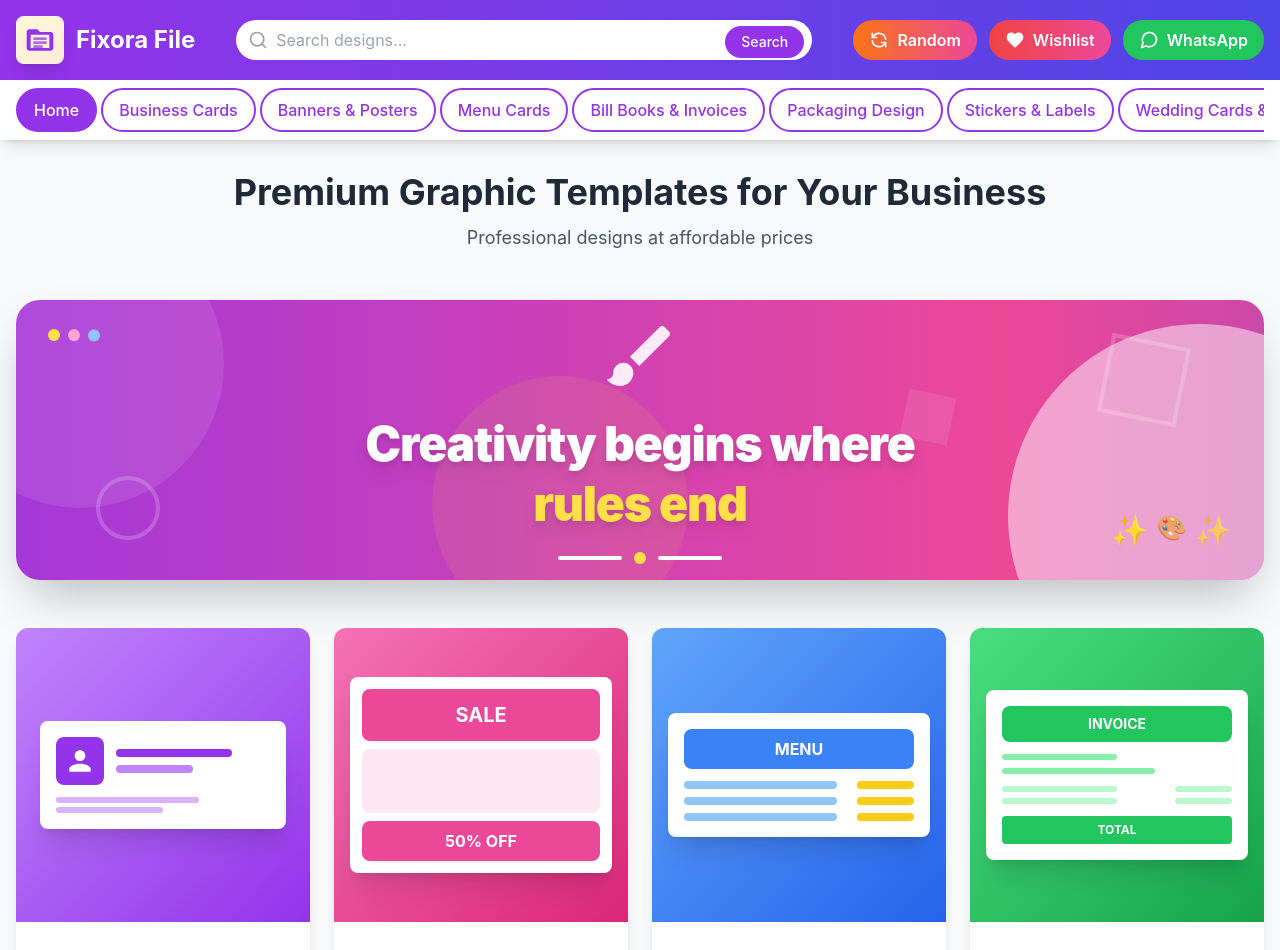
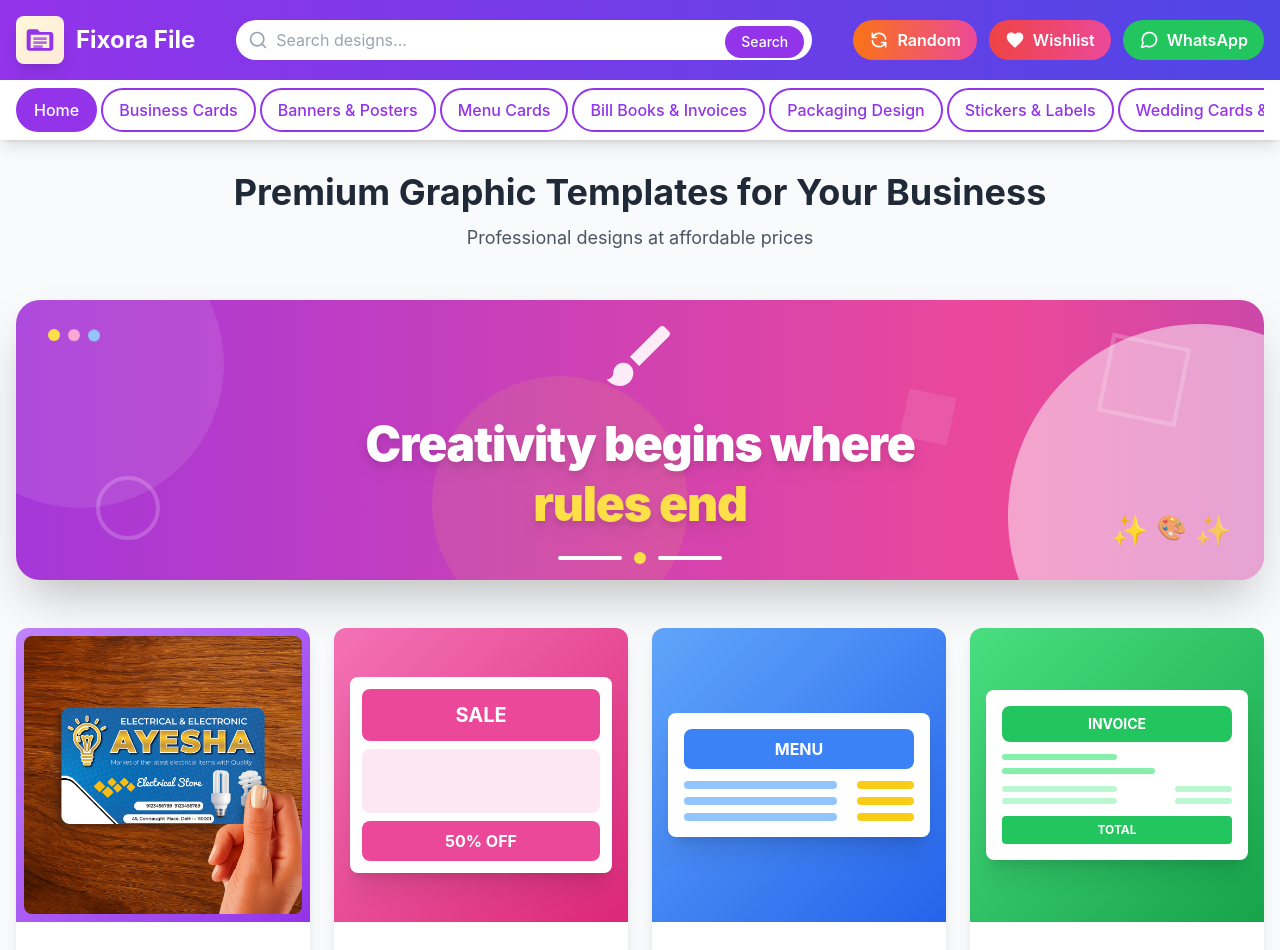
Before and after one commit to fixorafile-arch/fixora-file-digitalstore, a React (Vite) app: page / in a window 1280 px wide. Shown: the top 950 px of the page. Built offline with nearby package versions, Linux system fonts and the light colour scheme.

Commit message:
Update App.tsx

```diff
--- a/src/App.tsx
+++ b/src/App.tsx
@@ -872,26 +872,14 @@
                   switch(name) {
                     case 'Business Cards':
                       return (
-                        <div className="w-full h-full flex items-center justify-center p-6">
-                          <div className="w-full bg-white rounded-lg shadow-xl p-4 transform hover:scale-105 transition-all">
-                            <div className="flex items-center space-x-3 mb-3">
-                              <div className="w-12 h-12 bg-purple-600 rounded-lg flex items-center justify-center">
-                                <svg className="w-8 h-8 text-white" fill="currentColor" viewBox="0 0 24 24">
-                                  <path d="M12 12c2.21 0 4-1.79 4-4s-1.79-4-4-4-4 1.79-4 4 1.79 4 4 4zm0 2c-2.67 0-8 1.34-8 4v2h16v-2c0-2.66-5.33-4-8-4z"/>
-                                </svg>
-                              </div>
-                              <div className="flex-1">
-                                <div className="h-2 bg-purple-600 rounded w-3/4 mb-2"></div>
-                                <div className="h-2 bg-purple-400 rounded w-1/2"></div>
-                              </div>
-                            </div>
-                            <div className="space-y-1">
-                              <div className="h-1.5 bg-purple-300 rounded w-2/3"></div>
-                              <div className="h-1.5 bg-purple-300 rounded w-1/2"></div>
-                            </div>
-                          </div>
-                        </div>
-                      );
+  <div className="w-full h-full flex items-center justify-center p-2">
+    <img
+      src="/public/3.jpg"
+      alt="Business Card"
+      className="w-full h-full object-cover rounded-lg"
+    />
+  </div>
+);
 
                     case 'Banners & Posters':
                       return (
```
